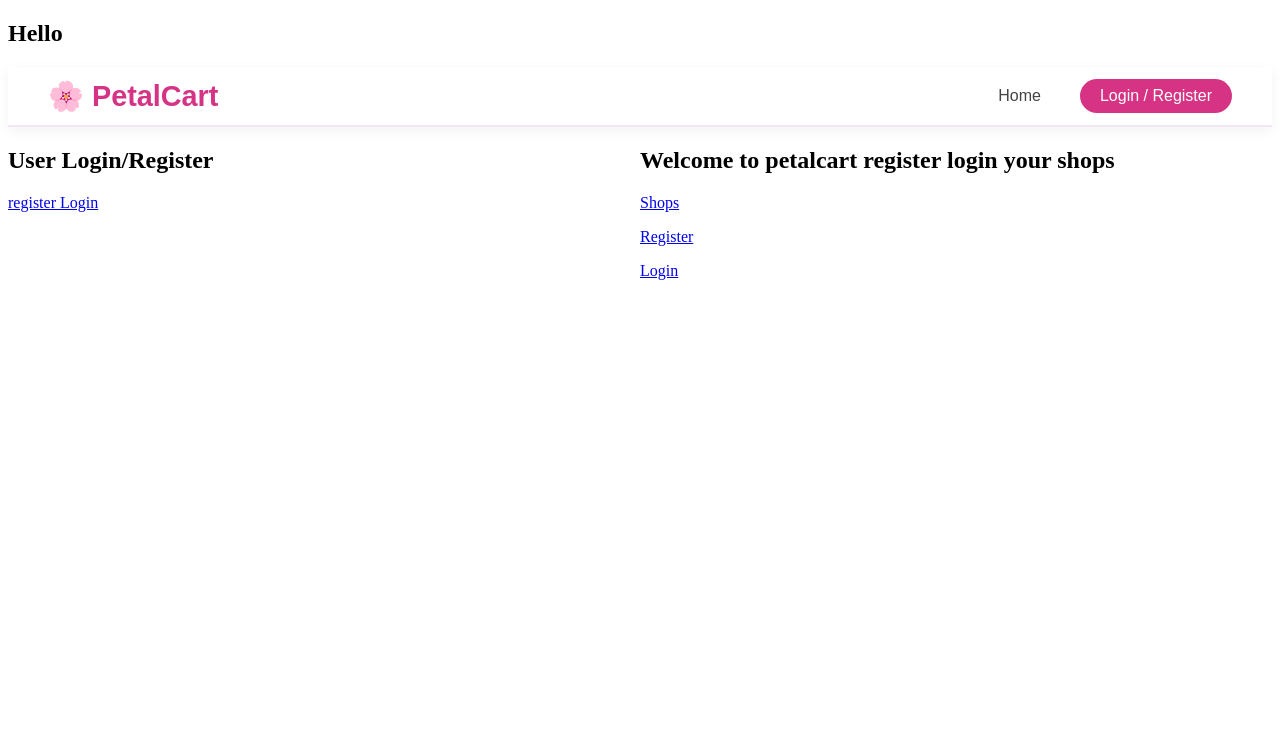
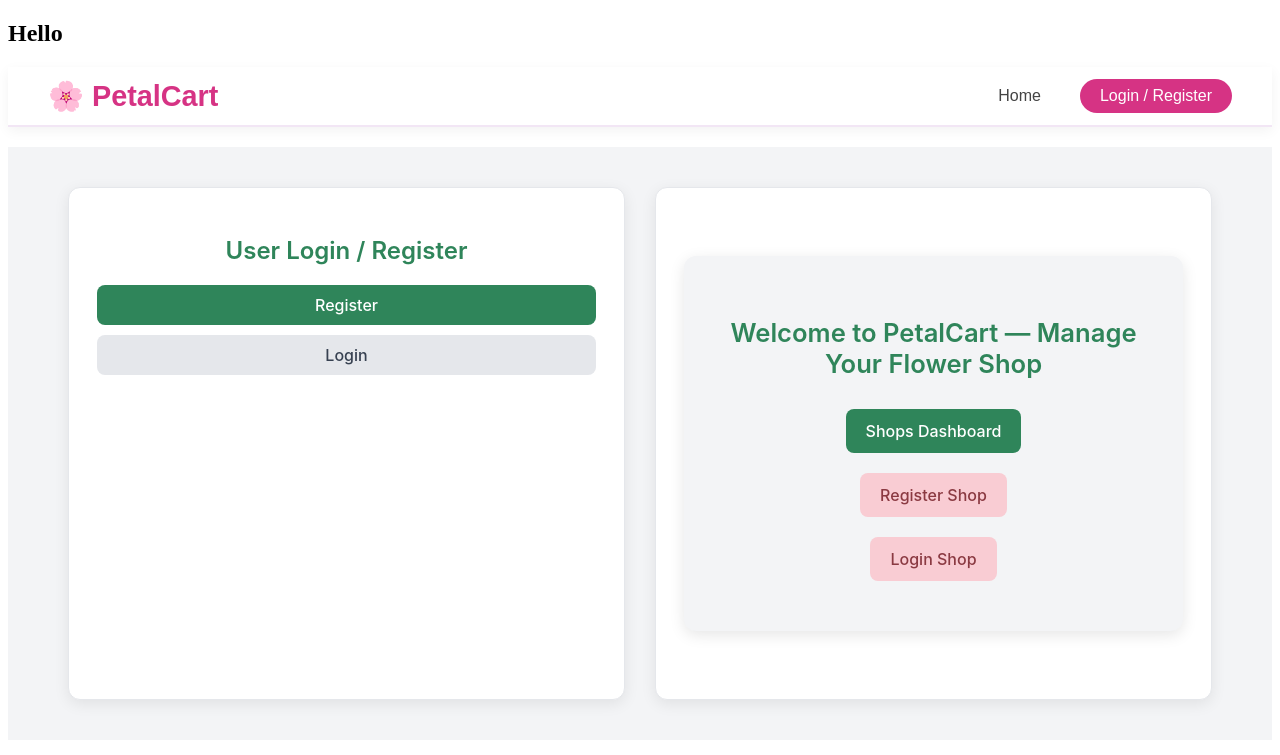
Before and after one commit to Tanuj-Manikanta-2007/Petal-flower, a Django app: page /accounts/ in a window 1280 px wide. Shown: the top 755 px of the page. Run offline with Django 5.2, Linux system fonts and the light colour scheme.

Commit message:
Add the purchase_process either user add a flowers to cart buy them directly ans also addedd styling

```diff
--- a/petalcart/models.py
+++ b/petalcart/models.py
@@ -66,5 +66,5 @@ class Order(models.Model):
 class OrderItem(models.Model):
    order = models.ForeignKey(Order, on_delete = models.CASCADE)
    flower = models.ForeignKey(Flower, on_delete = models.CASCADE)
-   quantiy = models.PositiveBigIntegerField()
+   quantity = models.PositiveBigIntegerField()
    price = models.DecimalField(max_digits=10,decimal_places=2)
--- a/petalcart/urls.py
+++ b/petalcart/urls.py
@@ -9,6 +9,7 @@ urlpatterns = [
   path('create_comment/<uuid:pk>',views.create_comment,name = "create_comment"),
   path('update_comment/<uuid:pk>',views.update_comment,name = "update_comment"),
   path('delete_comment/<uuid:pk>',views.delete_comment,name = "delete_comment"),
+  path('process_purchase/<uuid:pk>/',views.process_purchase,name = "process_purchase"),
 
 ]
 
--- a/templates/accounts/accounts.html
+++ b/templates/accounts/accounts.html
@@ -1,25 +1,102 @@
 {% extends 'main.html' %}
 {% block content %}
+
 <style>
-  .container{
+
+.accounts-container {
     display: grid;
     grid-template-columns: 1fr 1fr;
-  }
+    gap: 30px;
+    padding: 40px 60px;
+    margin-top: 20px;
+    background: #F3F4F6;
+    font-family: 'Inter', sans-serif;
+}
+
+.account-card {
+    background: #FFFFFF;
+    padding: 28px;
+    border-radius: 12px;
+    box-shadow: 0 4px 15px rgba(0,0,0,0.08);
+    border: 1px solid #E5E7EB;
+    transition: 0.2s ease;
+}
+
+.account-card:hover {
+    transform: translateY(-3px);
+    box-shadow: 0 8px 22px rgba(0,0,0,0.12);
+}
+
+.account-card h2 {
+    color: #2F855A;
+    font-size: 1.5rem;
+    font-weight: 600;
+    margin-bottom: 20px;
+    text-align: center;
+}
+
+/* Primary Green Button */
+.btn-main {
+    display: block;
+    padding: 10px 20px;
+    background: #2F855A;
+    color: white;
+    border-radius: 8px;
+    text-decoration: none;
+    font-weight: 500;
+    text-align: center;
+    transition: 0.2s ease;
+    margin-bottom: 10px;
+}
+
+.btn-main:hover {
+    background: #276749;
+}
+
+/* Neutral grey button */
+.btn-secondary {
+    display: block;
+    padding: 10px 20px;
+    background: #E5E7EB;
+    color: #374151;
+    border-radius: 8px;
+    text-decoration: none;
+    font-weight: 500;
+    text-align: center;
+    transition: 0.2s ease;
+}
+
+.btn-secondary:hover {
+    background: #D1D5DB;
+}
+
+@media (max-width: 768px) {
+    .accounts-container {
+        grid-template-columns: 1fr;
+        padding: 20px;
+    }
+}
+
 </style>
-<div class = "container">
 
-  <div>
-    <h2> User Login/Register </h2>
-    <a href = " {% url 'register_account' %} ">register </a>
-    {%if user.is_authenticated %}
-    <a href = " {% url 'logout' %} ">Logout </a>
-    {% else %}
-    <a href = " {% url 'login_account' %} ">Login </a>
-    {% endif %}
-  </div>
-    {% include 'shop/dashboard.html' %}
-  <div>
+<div class="accounts-container">
 
-  </div>
+    <div class="account-card">
+        <h2>User Login / Register</h2>
+
+        <a href="{% url 'register_account' %}" class="btn-main">Register</a>
+
+        {% if user.is_authenticated %}
+            <a href="{% url 'logout' %}" class="btn-secondary">Logout</a>
+        {% else %}
+            <a href="{% url 'login_account' %}" class="btn-secondary">Login</a>
+        {% endif %}
+    </div>
+
+    <div class="account-card">
+        {% include 'shop/dashboard.html' %}
+    </div>
+
 </div>
+
 {% endblock %}
--- a/templates/shop/dashboard.html
+++ b/templates/shop/dashboard.html
@@ -1,9 +1,73 @@
+<style>
+
+.shop-container {
+    background: #F3F4F6;
+    padding: 40px;
+    border-radius: 12px;
+    box-shadow: 0 4px 15px rgba(0,0,0,0.1);
+    max-width: 500px;
+    margin: 40px auto;
+    text-align: center;
+    font-family: 'Inter', sans-serif;
+}
+
+/* Main heading */
+.shop-container h2 {
+    color: #2F855A; /* Green primary */
+    margin-bottom: 20px;
+    font-size: 1.6rem;
+    font-weight: 600;
+}
+
+/* Buttons */
+.btn-shop {
+    display: inline-block;
+    padding: 12px 20px;
+    background: #2F855A; /* Green */
+    color: white;
+    border-radius: 8px;
+    text-decoration: none;
+    font-weight: 500;
+    margin: 10px 0;
+    transition: 0.2s;
+}
+
+.btn-shop:hover {
+    background: #276749;
+}
+
+/* Pink muted buttons */
+.btn-accent {
+    display: inline-block;
+    padding: 12px 20px;
+    background: #F9CCD3; /* Soft pink */
+    color: #8B3A42;
+    border-radius: 8px;
+    text-decoration: none;
+    font-weight: 500;
+    margin: 10px 0;
+    transition: 0.2s;
+}
+
+.btn-accent:hover {
+    background: #F7B5C0;
+}
+
+</style>
 
 
-<div>
+<div class="shop-container">
 
-  <h2> Welcome to petalcart register login your shops </h2>
-  <a href = "{% url 'shop_dashboard' %}"> Shops </a>
-  <p> <a href = "{% url 'shop_register' %}"> Register </a></p>
-  <p> <a href = "{% url 'shop_login' %}">  Login</a></p>
+  <h2>Welcome to PetalCart — Manage Your Flower Shop</h2>
+
+  <a href="{% url 'shop_dashboard' %}" class="btn-shop">Shops Dashboard</a>
+
+  <br>
+
+  <a href="{% url 'shop_register' %}" class="btn-accent">Register Shop</a>
+
+  <br>
+
+  <a href="{% url 'shop_login' %}" class="btn-accent">Login Shop</a>
+
 </div>
```
Also changed, not shown: petalcart/views.py (+55 -1 lines), templates/petalcart/home.html (+14 -0 lines), petalcart/migrations/0007_rename_quantiy_orderitem_quantity.py (added).
